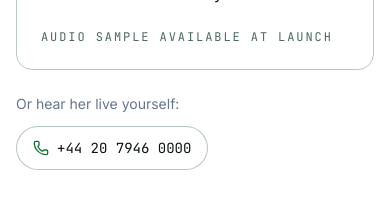
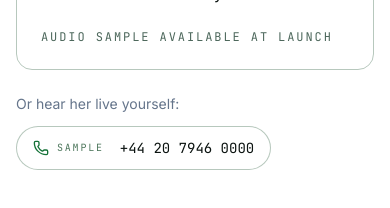
Before and after one commit to nfilippov733/anna-reception, a Next.js app: page / in a window 390 px wide. Shown: the part 6800-7008 px from the top of the page. Built offline with nearby package versions, Linux system fonts and the light colour scheme; a web font is replaced by a local one.

Commit message:
fix(phone-chip): label as 'Sample' line — was reading as placeholder (Ofcom fiction range)

```diff
--- a/src/components/primitives/PhoneChip.tsx
+++ b/src/components/primitives/PhoneChip.tsx
@@ -11,7 +11,7 @@ export function PhoneChip({ number, className }: Props) {
   return (
     <a
       href={href}
-      aria-label={`Test call ANNA Reception on ${number}`}
+      aria-label={`Try a sample call to ANNA on ${number}`}
       data-event="header_cta_call_clicked"
       className={cn(
         "inline-flex items-center gap-2 min-h-[44px] px-4 rounded-full bg-bg text-ink border border-sage/40 hover:border-sage transition-colors duration-150 focus-visible:outline-none focus-visible:ring-2 focus-visible:ring-primary",
@@ -19,6 +19,7 @@ export function PhoneChip({ number, className }: Props) {
       )}
     >
       <Phone aria-hidden="true" className="h-4 w-4 text-primary" />
+      <span className="font-mono text-[10px] uppercase tracking-[0.18em] text-sage mr-2">Sample</span>
       <span className="tabular-nums font-mono text-sm">{number}</span>
     </a>
   );
```
Also changed, not shown: 1 other file (tests, documents, lock files or other folders).
